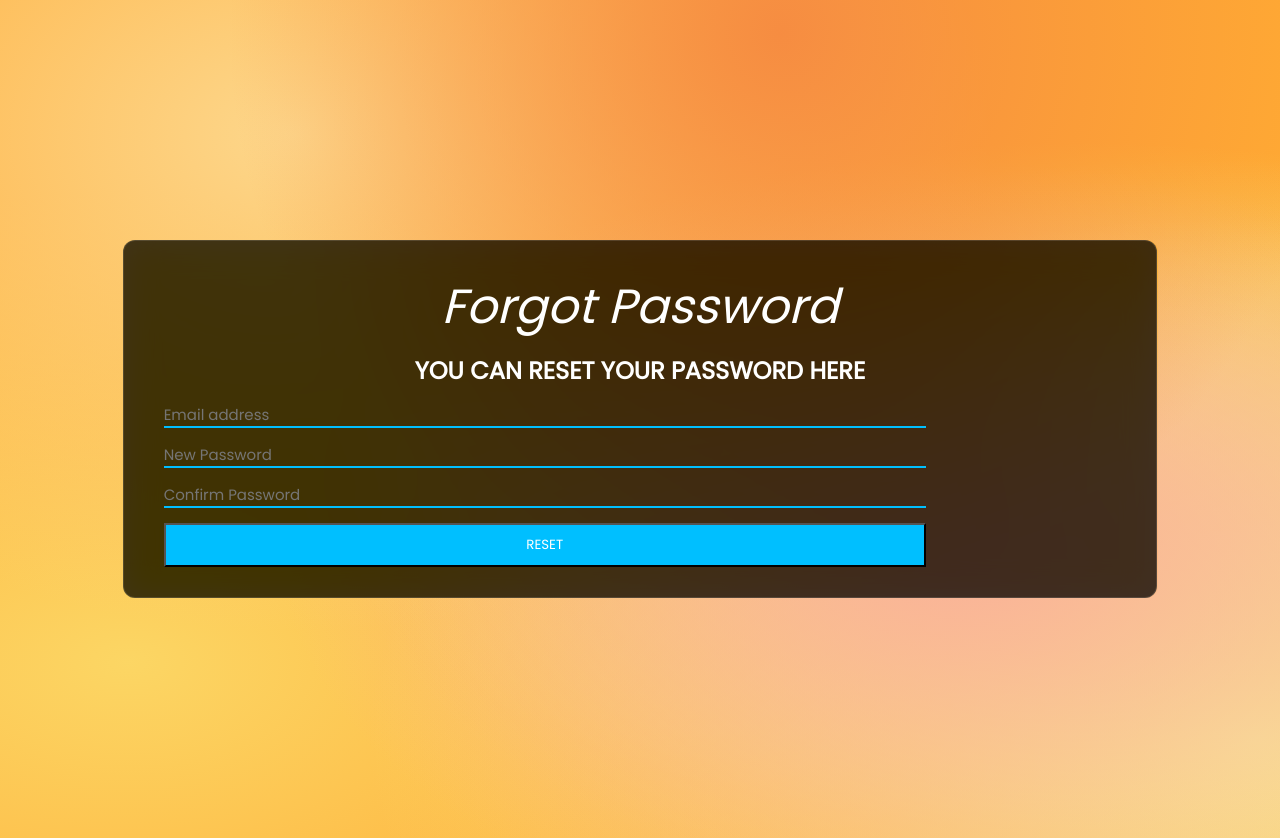
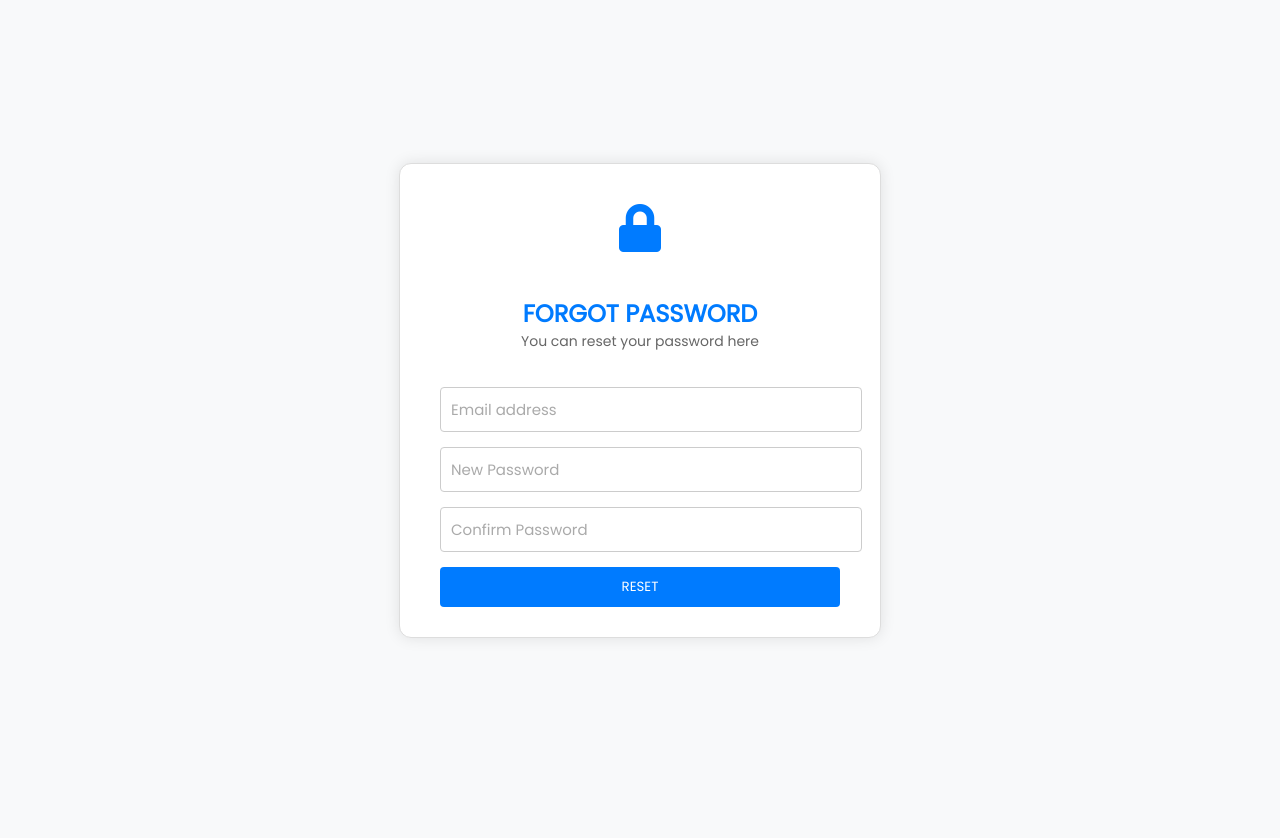
Before and after one commit to MarioJ42/savore-project, a PHP site: page /forgotPass.php in a window 1280 px wide. After the commit the page ends 638 px from the top, so only its background shows below. Run offline with PHP 8.4, Linux system fonts and the light colour scheme.

Commit message:
update ui dan perbaikan code forgot pass

```diff
--- a/MenuManager.php
+++ b/MenuManager.php
@@ -37,6 +37,7 @@ try {
     <link href="assets/css/main.css" rel="stylesheet">
 </head>
 <body >
+<button type="submit"  class="btn btn-primary" style="margin:10px ;"> <a href="index.php" style="color:white; text-decoration:none;">Back</a></button>
 <div style="display: flex; justify-content: center; align-items: center;margin-top:200px;">
 <div class="container mt-5" style=" max-width: 600px; padding: 2rem; box-shadow: 0 0 10px rgba(0, 0, 0, 0.1); border-radius: 8px; background-color: #fff; ">
         <h2 class="mt-4" style="text-align: center; margin-bottom: 1.5rem;">Add New Menu</h2>
--- a/controller.php
+++ b/controller.php
@@ -294,7 +294,7 @@ if ($_SERVER["REQUEST_METHOD"] == "POST") {
                 $stmt->bindParam(':file', $target_file);
                 $stmt->execute();
 
-                echo "New record created successfully";
+                echo " <script>alert('New produk created successfully!')</script>";
                 header("Location: MenuManager.php");
                 exit();
             } catch (PDOException $e) {
--- a/forgotPass.php
+++ b/forgotPass.php
@@ -48,11 +48,10 @@ if(isset($_POST['btnResetPassword'])){
     <link rel="preconnect" href="https://fonts.gstatic.com" crossorigin>
     <link href="https://fonts.googleapis.com/css2?family=Poppins&display=swap" rel="stylesheet">
 
-    <title>Forgot Password </title>
+    <title>Forgot Password</title>
 </head>
 
 <style>
-
     * {
         margin: 0;
         padding: 0;
@@ -60,79 +59,87 @@ if(isset($_POST['btnResetPassword'])){
     }
 
     body {
-    background-color: #ffaa33;
-    background-image:
-    radial-gradient(at 61% 4%, hsla(25, 91%, 61%, 1) 0px, transparent 50%),
-    radial-gradient(at 75% 66%, hsla(15, 91%, 79%, 1) 0px, transparent 50%),
-    radial-gradient(at 98% 88%, hsla(50, 87%, 78%, 1) 0px, transparent 50%),
-    radial-gradient(at 23% 16%, hsla(40, 96%, 77%, 1) 0px, transparent 50%),
-    radial-gradient(at 95% 65%, hsla(30, 91%, 75%, 1) 0px, transparent 50%),
-    radial-gradient(at 10% 79%, hsla(45, 96%, 69%, 1) 0px, transparent 50%),
-    radial-gradient(at 85% 58%, hsla(60, 81%, 68%, 1) 0px, transparent 50%);
-    background-repeat: no-repeat;
-    color: white;
-
+        background-color: #f8f9fa;
         display: flex;
         align-items: center;
         justify-content: center;
-    padding: 15rem 0;
+        height: 100vh;
+        color: #333;
     }
 
     .card {
-    backdrop-filter: blur(16px) saturate(180%);
-    -webkit-backdrop-filter: blur(16px) saturate(180%);
-    background-color: rgba(0, 0, 0, 0.75);
+        background-color: #fff;
         border-radius: 12px;
-    border: 1px solid rgba(255, 255, 255, 0.125);
+        box-shadow: 0 0 15px rgba(0, 0, 0, 0.1);
         display: flex;
         flex-direction: column;
         align-items: center;
         padding: 30px 40px;
+        width: 100%;
+        max-width: 400px;
+        border: 1px solid #ddd;
     }
 
     .lock-icon {
         font-size: 3rem;
+        color: #007bff;
     }
 
     h2 {
         font-size: 1.5rem;
         margin-top: 10px;
         text-transform: uppercase;
+        color: #007bff;
     }
 
     p {
-    font-size: 12px;
+        font-size: 14px;
+        color: #666;
+        margin-bottom: 20px;
     }
 
     .passInput {
         margin-top: 15px;
-    width: 80%;
+        width: 100%;
         background: transparent;
-    border: none;
-    border-bottom: 2px solid deepskyblue;
+        border: 1px solid #ccc;
         font-size: 15px;
-    color: white;
+        color: #333;
+        padding: 10px;
+        border-radius: 4px;
         outline: none;
+    }
+
+    .passInput::placeholder {
+        color: #aaa;
     }
 
     button {
         margin-top: 15px;
-    width: 80%;
-    background-color: deepskyblue;
+        width: 100%;
+        background-color: #007bff;
         color: white;
         padding: 10px;
+        border: none;
+        border-radius: 4px;
         text-transform: uppercase;
+        cursor: pointer;
+    }
+
+    button:hover {
+        background-color: #0056b3;
     }
 </style>
 
 <body>
     <div class="card">
-        <p class="lock-icon"><i> Forgot Password</i></p>
-        <h2>You can reset your Password here</h2>
+        <p class="lock-icon"><i class="fas fa-lock"></i></p>
+        <h2>Forgot Password</h2>
+        <p>You can reset your password here</p>
         <form action="" method="post">
-            <input type="text" class="passInput"  name="emailbaru" placeholder="Email address" >
-            <input type="text" class="passInput" name="pw1"  placeholder="New Password">
-            <input type="text" class="passInput" name="pwconfirm"  placeholder="Confirm Password">
+            <input type="text" class="passInput" name="emailbaru" placeholder="Email address" required>
+            <input type="password" class="passInput" name="pw1" placeholder="New Password" required>
+            <input type="password" class="passInput" name="pwconfirm" placeholder="Confirm Password" required>
             <button type="submit" name="btnResetPassword">Reset</button>
         </form>
     </div>
```
Also changed, not shown: menu/6.png (added), menu/9.png (added). Lines whose indentation alone changed are shown as unchanged.
